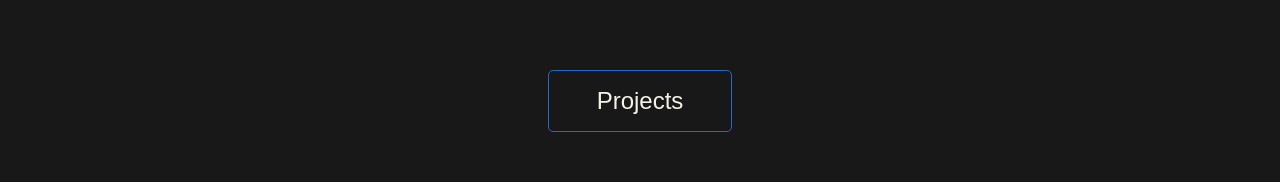
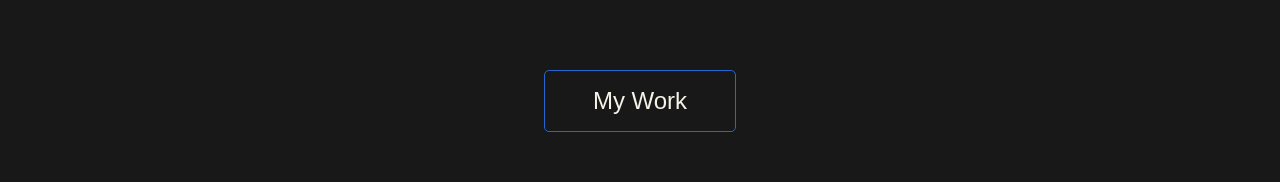
Before and after one commit to Mattwwilson34/portfolio, a Next.js app: page / in a window 1280 px wide. Shown: the part 510-692 px from the top of the page. Built offline with nearby package versions, Linux system fonts and the light colour scheme.

Commit message:
chore(button): changed text of button

```diff
--- a/pages/index.jsx
+++ b/pages/index.jsx
@@ -22,7 +22,7 @@ export default function Home() {
         <SocialMediaMenu />
         <section>
           <Hero />
-          <Button text="Projects" />
+          <Button text="My Work" />
         </section>
         <section>
           <h2>Expertise</h2>
```
